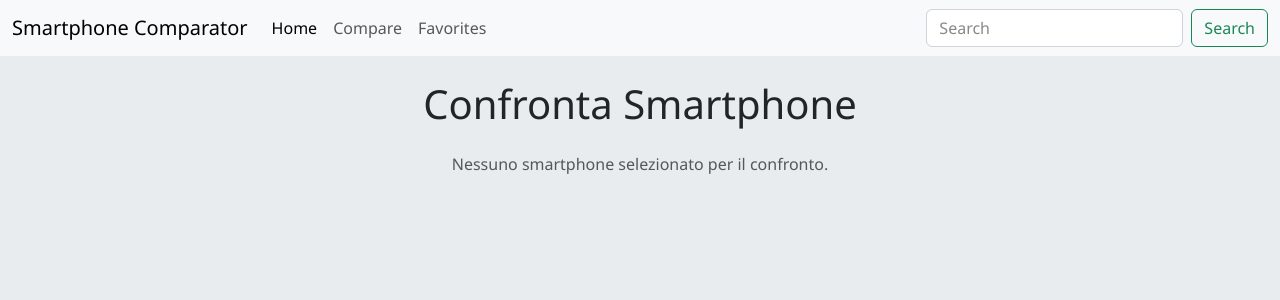
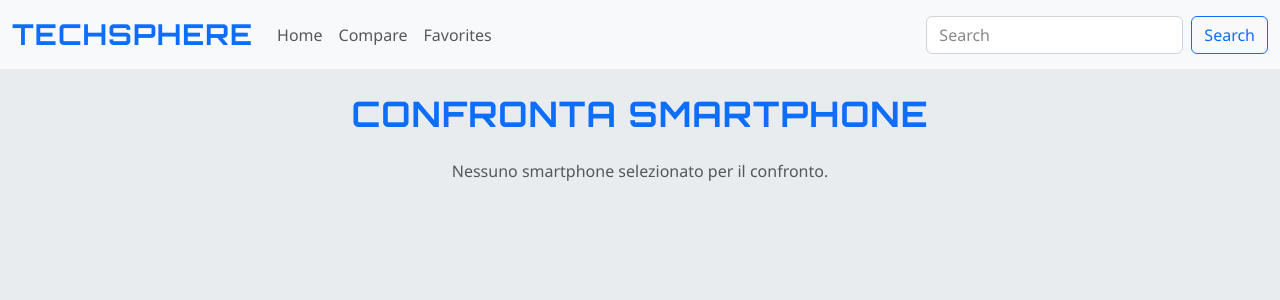
Before and after one commit to LeonardoR998/progetto-finale-spec-frontend-front, a React (Vite) app in the folder vite-project/: page /compare in a window 1280 px wide. Shown: the top 300 px of the page. Built offline with nearby package versions, Linux system fonts and the light colour scheme; a web font is replaced by a local one.

Commit message:
fix aesthetics

```diff
--- a/vite-project/index.html
+++ b/vite-project/index.html
@@ -4,6 +4,11 @@
     <meta charset="UTF-8" />
     <link rel="icon" type="image/svg+xml" href="/vite.svg" />
     <meta name="viewport" content="width=device-width, initial-scale=1.0" />
+
+    <link
+      href="https://fonts.googleapis.com/css2?family=Orbitron:wght@600;700&display=swap"
+      rel="stylesheet"
+    />
 
     <!-- Font Awesome -->
     <link
@@ -22,7 +27,7 @@
       rel="stylesheet"
     />
 
-    <title>Progetto Smartphone</title>
+    <title>TechSphere</title>
   </head>
   <body>
     <div id="root"></div>
--- /dev/null
+++ b/vite-project/src/components/ModernButton.jsx
@@ -0,0 +1,58 @@
+import { useState } from "react";
+
+export default function ModernButton({
+  children,
+  onClick,
+  primary = true,
+  disabled = false,
+  style = {},
+  ...props
+}) {
+  const [hover, setHover] = useState(false);
+
+  const baseStyle = {
+    borderRadius: "8px",
+    fontWeight: 600,
+    fontSize: "0.9rem",
+    padding: "6px 14px",
+    cursor: disabled ? "not-allowed" : "pointer",
+    border: "none",
+    transition: "all 0.3s ease",
+    opacity: disabled ? 0.6 : 1,
+    ...style,
+  };
+
+  const primaryStyle = {
+    background: "linear-gradient(90deg, #4b6cb7, #182848)",
+    color: "#fff",
+    boxShadow: hover
+      ? "0 6px 20px rgba(75, 108, 183, 0.6)"
+      : "0 4px 12px rgba(75, 108, 183, 0.4)",
+  };
+
+  const outlineStyle = {
+    background: "transparent",
+    border: "2px solid #4b6cb7",
+    color: hover ? "#fff" : "#4b6cb7",
+    backgroundColor: hover ? "#4b6cb7" : "transparent",
+    boxShadow: hover ? "0 4px 12px rgba(75, 108, 183, 0.4)" : "none",
+  };
+
+  const combinedStyle = {
+    ...baseStyle,
+    ...(primary ? primaryStyle : outlineStyle),
+  };
+
+  return (
+    <button
+      onClick={onClick}
+      style={combinedStyle}
+      onMouseEnter={() => setHover(true)}
+      onMouseLeave={() => setHover(false)}
+      disabled={disabled}
+      {...props}
+    >
+      {children}
+    </button>
+  );
+}
--- a/vite-project/src/components/Navbar.jsx
+++ b/vite-project/src/components/Navbar.jsx
@@ -4,11 +4,26 @@ import "bootstrap/dist/js/bootstrap.bundle.min.js";
 
 function Navbar() {
   return (
-    <nav className="navbar navbar-expand-lg bg-body-tertiary">
+    <nav
+      className="navbar navbar-expand-lg"
+      style={{ backgroundColor: "#f8f9fa" }}
+    >
       <div className="container-fluid">
-        <Link className="navbar-brand" to="/">
-          Smartphone Comparator
+        <Link
+          className="navbar-brand"
+          to="/"
+          style={{
+            fontFamily: "'Orbitron', sans-serif",
+            fontSize: "1.8rem",
+            fontWeight: "700",
+            color: "#0d6efd",
+            letterSpacing: "1px",
+            textTransform: "uppercase",
+          }}
+        >
+          TechSphere
         </Link>
+
         <button
           className="navbar-toggler"
           type="button"
@@ -24,7 +39,7 @@ function Navbar() {
         <div className="collapse navbar-collapse" id="navbarSupportedContent">
           <ul className="navbar-nav me-auto mb-2 mb-lg-0">
             <li className="nav-item">
-              <Link className="nav-link active" to="/">
+              <Link className="nav-link" to="/">
                 Home
               </Link>
             </li>
@@ -50,7 +65,7 @@ function Navbar() {
               placeholder="Search"
               aria-label="Search"
             />
-            <button className="btn btn-outline-success" type="submit">
+            <button className="btn btn-outline-primary" type="submit">
               Search
             </button>
           </form>
--- a/vite-project/src/pages/Compare.jsx
+++ b/vite-project/src/pages/Compare.jsx
@@ -1,5 +1,11 @@
 import { useContext } from "react";
 import { CompareContext } from "../contexts/CompareContext";
+import {
+  headingStyle,
+  cardStyle,
+  cardTitleStyle,
+  cardTextStyle,
+} from "../styles";
 
 export default function Compare() {
   const { compareList, removeFromCompare } = useContext(CompareContext);
@@ -10,7 +16,9 @@ export default function Compare() {
         className="container mt-4"
         style={{ fontFamily: "Segoe UI, sans-serif", minHeight: "100vh" }}
       >
-        <h1 className="mb-4 text-center text-dark">Confronta Smartphone</h1>
+        <h1 className="mb-4" style={headingStyle}>
+          Confronta Smartphone
+        </h1>
         <p className="text-center text-muted">
           Nessuno smartphone selezionato per il confronto.
         </p>
@@ -22,21 +30,15 @@ export default function Compare() {
       className="container mt-4"
       style={{ fontFamily: "Segoe UI, sans-serif", minHeight: "100vh" }}
     >
-      <h1 className="mb-4 text-center text-dark">Confronta Smartphone</h1>
-
+      <h1 className="mb-4" style={headingStyle}>
+        Confronta Smartphone
+      </h1>
       <div className="d-flex justify-content-center gap-4 flex-wrap">
         {compareList.map((phone) => (
           <div
             key={phone.id}
-            className="card shadow-sm border-0"
-            style={{
-              backgroundColor: "#f5f5f5",
-              color: "#000",
-              width: "300px",
-              minHeight: "450px",
-              display: "flex",
-              flexDirection: "column",
-            }}
+            className="card shadow border-0"
+            style={{ ...cardStyle, width: "300px", minHeight: "450px" }}
           >
             {phone.image && (
               <img
@@ -46,14 +48,9 @@ export default function Compare() {
                 style={{ objectFit: "cover", height: "200px" }}
               />
             )}
-
             <div className="card-body d-flex flex-column">
-              <h5 className="card-title text-center text-dark">
-                {phone.title}
-              </h5>
-              <p className="text-muted mb-2 text-center">
-                Categoria: {phone.category}
-              </p>
+              <h5 style={cardTitleStyle}>{phone.title}</h5>
+              <p style={cardTextStyle}>Categoria: {phone.category}</p>
               <p className="card-text flex-grow-1">
                 {phone.description || "-"}
               </p>
@@ -70,11 +67,9 @@ export default function Compare() {
               <p className="text-center fw-bold">
                 Fotocamera: {phone.camera || "-"}
               </p>
-
               <button
                 className="btn btn-danger btn-sm mt-auto"
                 onClick={() => removeFromCompare(phone.id)}
-                title="Rimuovi dal confronto"
               >
                 Rimuovi
               </button>
--- a/vite-project/src/pages/Detail.jsx
+++ b/vite-project/src/pages/Detail.jsx
@@ -1,6 +1,13 @@
 import { useEffect, useState } from "react";
 import { useParams } from "react-router-dom";
 import axios from "axios";
+import {
+  headingStyle,
+  subheadingStyle,
+  cardStyle,
+  cardTitleStyle,
+  cardTextStyle,
+} from "../styles";
 
 export default function Detail() {
   const { id } = useParams();
@@ -29,13 +36,16 @@ export default function Detail() {
   return (
     <div className="container py-5 d-flex justify-content-center">
       <div
-        className="card shadow-sm border-0 bg-light p-4"
-        style={{ maxWidth: "700px", width: "100%" }}
+        className="card shadow-lg border-0 bg-light p-4"
+        style={{ ...cardStyle, maxWidth: "700px", width: "100%" }}
       >
-        <h1 className="text-center text-dark mb-4">
-          <i className="fa-solid fa-mobile-screen-button me-2 text-primary"></i>
+        <h1 className="text-center mb-4" style={headingStyle}>
           {phone.title}
         </h1>
+
+        <h5 className="text-center mb-3" style={subheadingStyle}>
+          Tutti i dettagli tecnici del dispositivo
+        </h5>
 
         {phone.image && (
           <img
--- a/vite-project/src/pages/Favorites.jsx
+++ b/vite-project/src/pages/Favorites.jsx
@@ -1,6 +1,12 @@
 import { useContext } from "react";
 import { Link } from "react-router-dom";
 import { FavoritesContext } from "../contexts/FavoritesContext";
+import {
+  headingStyle,
+  cardStyle,
+  cardTitleStyle,
+  cardTextStyle,
+} from "../styles";
 
 export default function Favorites() {
   const { favorites, removeFromFavorites } = useContext(FavoritesContext);
@@ -10,7 +16,9 @@ export default function Favorites() {
       className="container mt-4"
       style={{ fontFamily: "Segoe UI, sans-serif", minHeight: "100vh" }}
     >
-      <h1 className="mb-4 text-center text-dark">Preferiti</h1>
+      <h1 className="mb-4" style={headingStyle}>
+        Preferiti
+      </h1>
 
       {favorites.length === 0 ? (
         <p className="text-center text-muted">
@@ -23,10 +31,7 @@ export default function Favorites() {
               key={phone.id}
               className="col-md-4 mb-4 d-flex align-items-stretch"
             >
-              <div
-                className="card h-100 shadow-sm border-0"
-                style={{ backgroundColor: "#f8f8f8", color: "#000" }}
-              >
+              <div className="card h-100 shadow border-0" style={cardStyle}>
                 {phone.image && (
                   <img
                     src={`/img/${phone.image}`}
@@ -35,14 +40,9 @@ export default function Favorites() {
                     style={{ objectFit: "cover", height: "200px" }}
                   />
                 )}
-
                 <div className="card-body d-flex flex-column">
-                  <h5 className="card-title text-center text-dark">
-                    {phone.title}
-                  </h5>
-                  <p className="card-text text-muted mb-2 text-center">
-                    Categoria: {phone.category}
-                  </p>
+                  <h5 style={cardTitleStyle}>{phone.title}</h5>
+                  <p style={cardTextStyle}>Categoria: {phone.category}</p>
                   <div className="mt-auto d-flex justify-content-center">
                     <Link
                       to={`/detail/${phone.id}`}
@@ -53,7 +53,6 @@ export default function Favorites() {
                     <button
                       className="btn btn-warning btn-sm"
                       onClick={() => removeFromFavorites(phone.id)}
-                      title="Rimuovi dai preferiti"
                     >
                       Rimuovi
                     </button>
--- /dev/null
+++ b/vite-project/src/styles.js
@@ -0,0 +1,45 @@
+// src/styles.js
+export const headingStyle = {
+  fontFamily: "'Orbitron', sans-serif",
+  fontSize: "2.2rem",
+  fontWeight: "700",
+  textAlign: "center",
+  color: "#0d6efd",
+  letterSpacing: "1px",
+  textTransform: "uppercase",
+};
+
+export const subheadingStyle = {
+  fontFamily: "'Segoe UI', sans-serif",
+  fontSize: "1.1rem",
+  fontWeight: "500",
+  textAlign: "center",
+  color: "#6c757d",
+  marginBottom: "1rem",
+};
+
+export const cardStyle = {
+  backgroundColor: "#ffffff",
+  borderRadius: "16px",
+  boxShadow: "0 4px 16px rgba(0, 0, 0, 0.05)",
+  overflow: "hidden",
+  color: "#212529",
+  display: "flex",
+  flexDirection: "column",
+  transition: "transform 0.2s ease",
+};
+
+export const cardTitleStyle = {
+  fontFamily: "'Orbitron', sans-serif",
+  fontSize: "1.2rem",
+  fontWeight: "600",
+  color: "#212529",
+  textAlign: "center",
+};
+
+export const cardTextStyle = {
+  fontFamily: "'Segoe UI', sans-serif",
+  fontSize: "0.95rem",
+  color: "#6c757d",
+  textAlign: "center",
+};
```
Also changed, not shown: vite-project/src/pages/Home.jsx (+31 -35 lines).
